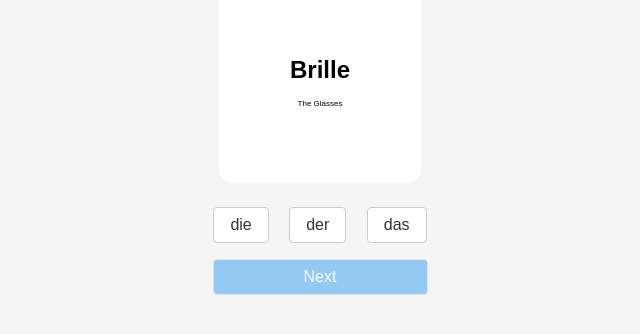
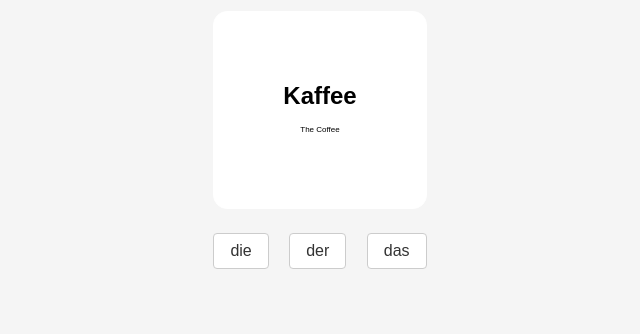
Before and after one commit to lromero8/rtkl, a SvelteKit app: page / in a window 1280 px wide. Shown: the part 264-598 px from the top of the page, without its empty margins (320-960 px from the left). Built offline with nearby package versions, Linux system fonts and the light colour scheme.

Commit message:
refactor(client): Move logic into different components.

```diff
--- a/src/routes/+page.svelte
+++ b/src/routes/+page.svelte
@@ -1,87 +1,19 @@
 <script lang="ts">
 
-    type Article = 'die' | 'der' | 'das';
+  import Home from "./Home.svelte";
 
-    interface Noun {
-        definiteArticle: Article;
-        word: string;
-        englishTranslation: string;
-    }
-
-    let nouns: Noun[] = [
-        {
-            definiteArticle: 'das',
-            word: 'Wetter',
-            englishTranslation: 'The Weather'
-        },
-        {
-            definiteArticle: 'die',
-            word: 'Brille',
-            englishTranslation: 'The Glasses'
-        },
-        {
-            definiteArticle: 'der',
-            word: 'Kaffee',
-            englishTranslation: 'The Coffee'
-        }
-    ];
-
-    let item = Math.floor(Math.random() * nouns.length);
-    let noun: Noun = nouns[item];
-    let isMatch: boolean;
-    let hasAnswered = false;
-
-    selectNewNoun();
-
-    function matchArticle(article: Article) {
-        hasAnswered = true;
-        isMatch = article === noun.definiteArticle;
-    }
-
-    function selectNewNoun() {
-        item = (item + 1) % nouns.length;
-        noun = nouns[item];
-        hasAnswered = false;
-        isMatch = false;
-    }
 </script>
 
-<div class="container">
-    <div class="noun-container">
-        <strong class:correct={hasAnswered && isMatch} class:incorrect={hasAnswered && !isMatch}>
-          {noun.word}
-        </strong>
-        <div>
-          <small>{noun.englishTranslation}</small>
-        </div>
-    </div>
+<div class="rtkl-container">
 
-    <div class="articles">
-        <button on:click={() => matchArticle('die')}>die</button>
-        <button on:click={() => matchArticle('der')}>der</button>
-        <button on:click={() => matchArticle('das')}>das</button>
-    </div>
+  <Home />
 
-
-    {#if hasAnswered}
-      <!-- <div class="result">
-        <strong class:correct={isMatch} class:incorrect={!isMatch}>
-          {isMatch ? 'Correct!' : 'Incorrect!'}
-        </strong>
-      </div> -->
-
-      {/if}
-      <!-- {#if isMatch} -->
-        <div class="next">
-          <button class="next" disabled="{!isMatch}" on:click={selectNewNoun}>Next</button>
-        </div>
-      <!-- {/if} -->
 </div>
 
 
 <style lang="scss">
 
-    div.container {
+    div.rtkl-container {
         display: flex;
         align-items: center;
         justify-content: center;
@@ -93,62 +25,4 @@
         text-align: center;
     }
 
-    div.noun-container {
-      padding: 2.9em 2.9em;
-      background-color: #fff;
-      border: 1px solid #fff;
-      border-radius: 14px;
-      margin-bottom: 1rem;
-      font-size: 1.5rem;
-      color: #000;
-
-      small {
-        font-size: 0.5rem;
-      }
-
-
-    }
-
-    button {
-      font-size: 1rem;
-      padding: 0.5rem 1rem;
-      margin: 0.5rem;
-      cursor: pointer;
-      border: 1px solid #ccc;
-      background-color: #fff;
-      color: #333;
-      border-radius: 4px;
-      transition: background-color 0.3s, color 0.3s;
-    }
-
-    button:hover {
-      background-color: #2196f3;
-      color: #fff;
-    }
-
-    button:active {
-      // transform: translateY(1px);
-    }
-
-    strong.correct {
-      color: #4caf50;
-    }
-
-    strong.incorrect {
-      color: #f44336;
-    }
-
-    button.next {
-      background-color: #2196f3;
-      color: #fff;
-      width: 215px;
-    }
-
-    button.next:disabled {
-      opacity: 0.45;
-    }
-
-    button.next:hover {
-      background-color: #0d47a1;
-    }
 </style>
--- /dev/null
+++ b/src/routes/Home.svelte
@@ -0,0 +1,7 @@
+<script lang='ts'>
+    import Article from './article/Article.svelte';
+    import Noun from './noun/Noun.svelte';
+</script>
+
+<Noun />
+<Article />
--- /dev/null
+++ b/src/routes/article/Article.svelte
@@ -0,0 +1,34 @@
+<script lang="ts">
+    import { articleStore } from '../../stores/store';
+    import type { Article } from '../noun/noun';
+
+    function updateSelected(article: Article) {
+        articleStore.set(article);
+    }
+
+</script>
+
+<div>
+    <button on:click={() => updateSelected('die')}>die</button>
+    <button on:click={() => updateSelected('der')}>der</button>
+    <button on:click={() => updateSelected('das')}>das</button>
+</div>
+
+<style>
+    button {
+        font-size: 1rem;
+        padding: 0.5rem 1rem;
+        margin: 0.5rem;
+        cursor: pointer;
+        border: 1px solid #ccc;
+        background-color: #fff;
+        color: #333;
+        border-radius: 4px;
+        transition: background-color 0.3s, color 0.3s;
+    }
+
+    button:hover {
+        background-color: #2196f3;
+        color: #fff;
+    }
+</style>
--- /dev/null
+++ b/src/routes/noun/Noun.svelte
@@ -0,0 +1,65 @@
+<script lang="ts">
+    import { NOUNS, type Noun } from "./noun";
+    import { articleStore } from '../../stores/store';
+
+    let item = Math.floor(Math.random() * NOUNS.length);
+    let noun: Noun = NOUNS[item];
+
+    let isMatch: boolean;
+    let hasAnswered = false;
+
+    matchArticle();
+    selectNewNoun();
+
+    function matchArticle() {
+        articleStore.subscribe(selectedArticle => {
+            hasAnswered = selectedArticle !== '';
+            isMatch = noun.definiteArticle === selectedArticle;
+            if (isMatch) {
+                setTimeout(() => selectNewNoun(), 500)
+            }
+        });
+    }
+
+    function selectNewNoun() {
+        item = (item + 1) % NOUNS.length;
+        noun = NOUNS[item];
+        hasAnswered = false;
+        isMatch = false;
+    }
+
+</script>
+
+<div class="rtkl-noun-container">
+    <strong class:correct={hasAnswered && isMatch} class:incorrect={hasAnswered && !isMatch}>
+      {noun.word}
+    </strong>
+    <div>
+      <small>{noun.englishTranslation}</small>
+    </div>
+</div>
+
+<style>
+
+    .rtkl-noun-container {
+      padding: 2.9em 2.9em;
+      background-color: #fff;
+      border: 1px solid #fff;
+      border-radius: 14px;
+      margin-bottom: 1rem;
+      font-size: 1.5rem;
+      color: #000;
+    }
+
+    small {
+      font-size: 0.5rem;
+    }
+
+    strong.correct {
+      color: #4caf50;
+    }
+
+    strong.incorrect {
+      color: #f44336;
+    }
+</style>
--- /dev/null
+++ b/src/routes/noun/noun.ts
@@ -0,0 +1,25 @@
+export type Article = 'die' | 'der' | 'das';
+
+export interface Noun {
+    definiteArticle: Article;
+    word: string;
+    englishTranslation: string;
+}
+
+export const NOUNS: Noun[] = [
+    {
+        definiteArticle: 'das',
+        word: 'Wetter',
+        englishTranslation: 'The Weather'
+    },
+    {
+        definiteArticle: 'die',
+        word: 'Brille',
+        englishTranslation: 'The Glasses'
+    },
+    {
+        definiteArticle: 'der',
+        word: 'Kaffee',
+        englishTranslation: 'The Coffee'
+    }
+];
--- /dev/null
+++ b/src/stores/store.ts
@@ -0,0 +1,3 @@
+import { writable } from 'svelte/store';
+
+export const articleStore = writable('');
```
